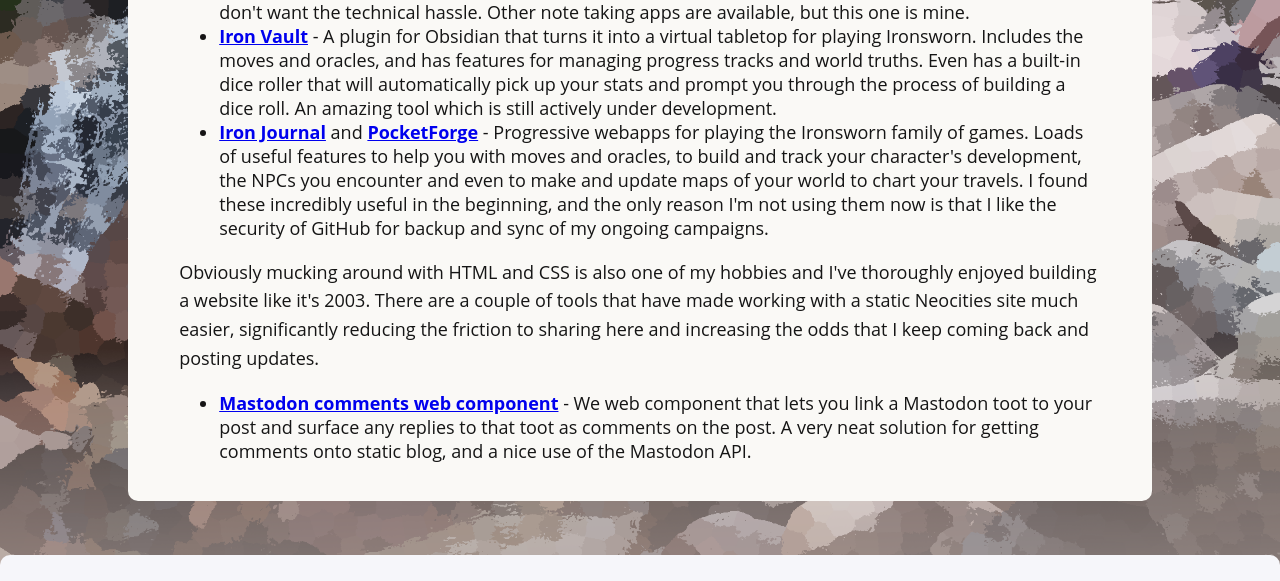
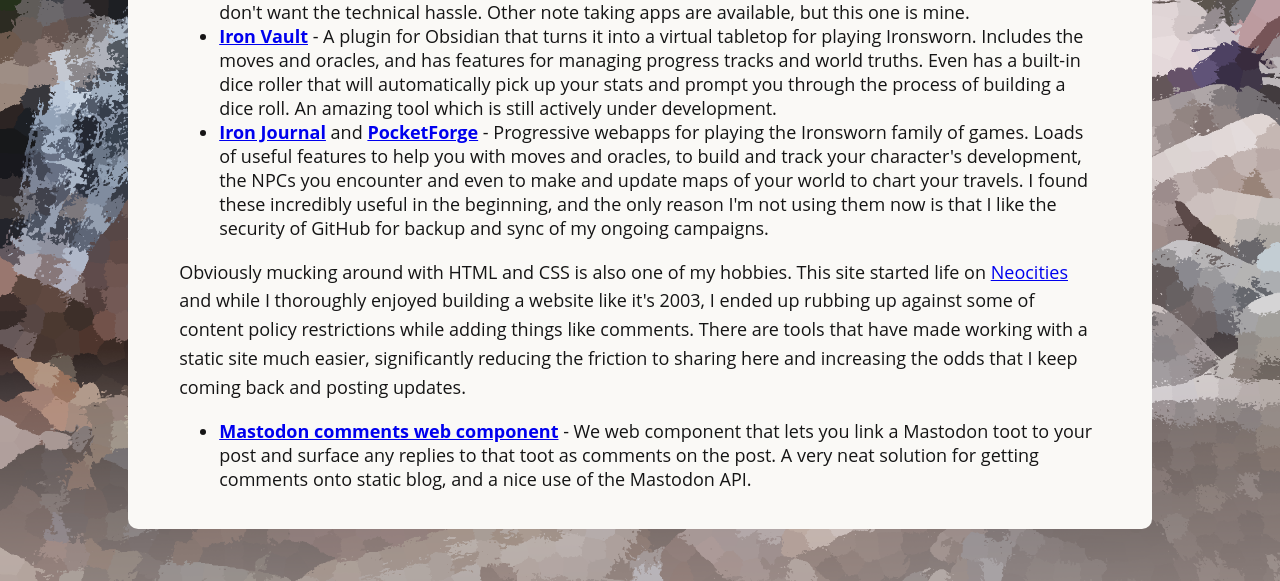
Before and after one commit to fst0pped/fst0pped.github.io, a Jekyll site: the page built from about.html, in a window 1280 px wide and 900 px high, scrolled down 837 px, cut to the strip 0-581 px from the top of the window. Built offline with Jekyll 4.4.1, drawn with Linux system fonts in a browser that asks for light colours.

Commit message:
update about

```diff
--- a/about.html
+++ b/about.html
@@ -18,7 +18,7 @@
         <li><strong><a href="https://ironvault.quest/">Iron Journal</a></strong> and <strong><a href="https://pocketforge.rockpaperstory.com/">PocketForge</a></strong> - Progressive webapps for playing the Ironsworn family of games. Loads of useful features to help you with moves and oracles, to build and track your character's development, the NPCs you encounter and even to make and update maps of your world to chart your travels. I found these incredibly useful in the beginning, and the only reason I'm not using them now is that I like the security of GitHub for backup and sync of my ongoing campaigns.</li>
       </ul>
 
-      <p>Obviously mucking around with HTML and CSS is also one of my hobbies and I've thoroughly enjoyed building a website like it's 2003. There are a couple of tools that have made working with a static Neocities site much easier, significantly reducing the friction to sharing here and increasing the odds that I keep coming back and posting updates.</p>
+      <p>Obviously mucking around with HTML and CSS is also one of my hobbies. This site started life on <a href="https://solostories.neocities.org">Neocities</a> and while I thoroughly enjoyed building a website like it's 2003, I ended up rubbing up against some of content policy restrictions while adding things like comments. There are tools that have made working with a static site much easier, significantly reducing the friction to sharing here and increasing the odds that I keep coming back and posting updates.</p>
 
       <ul>
         <li><strong><a href="https://github.com/dpecos/mastodon-comments">Mastodon comments web component</a></strong> - We web component that lets you link a Mastodon toot to your post and surface any replies to that toot as comments on the post. A very neat solution for getting comments onto static blog, and a nice use of the Mastodon API.</li>
```
